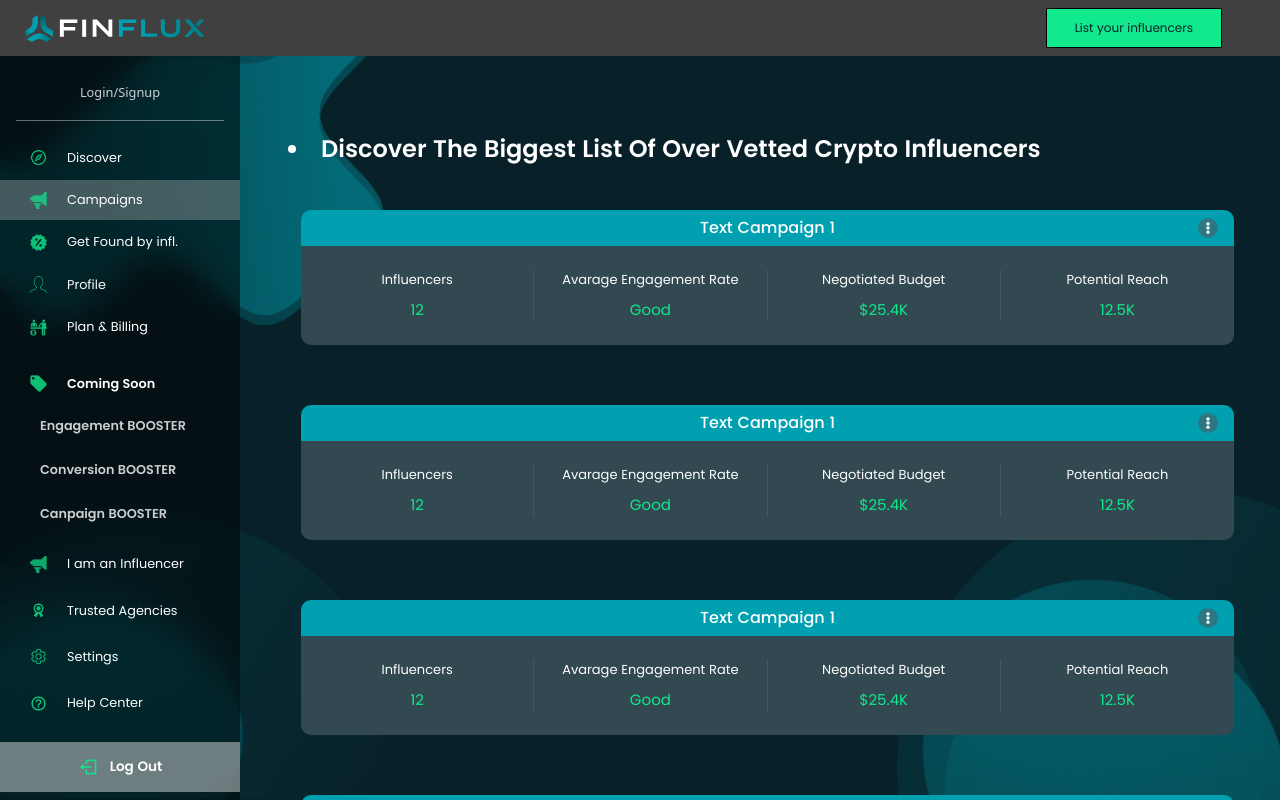
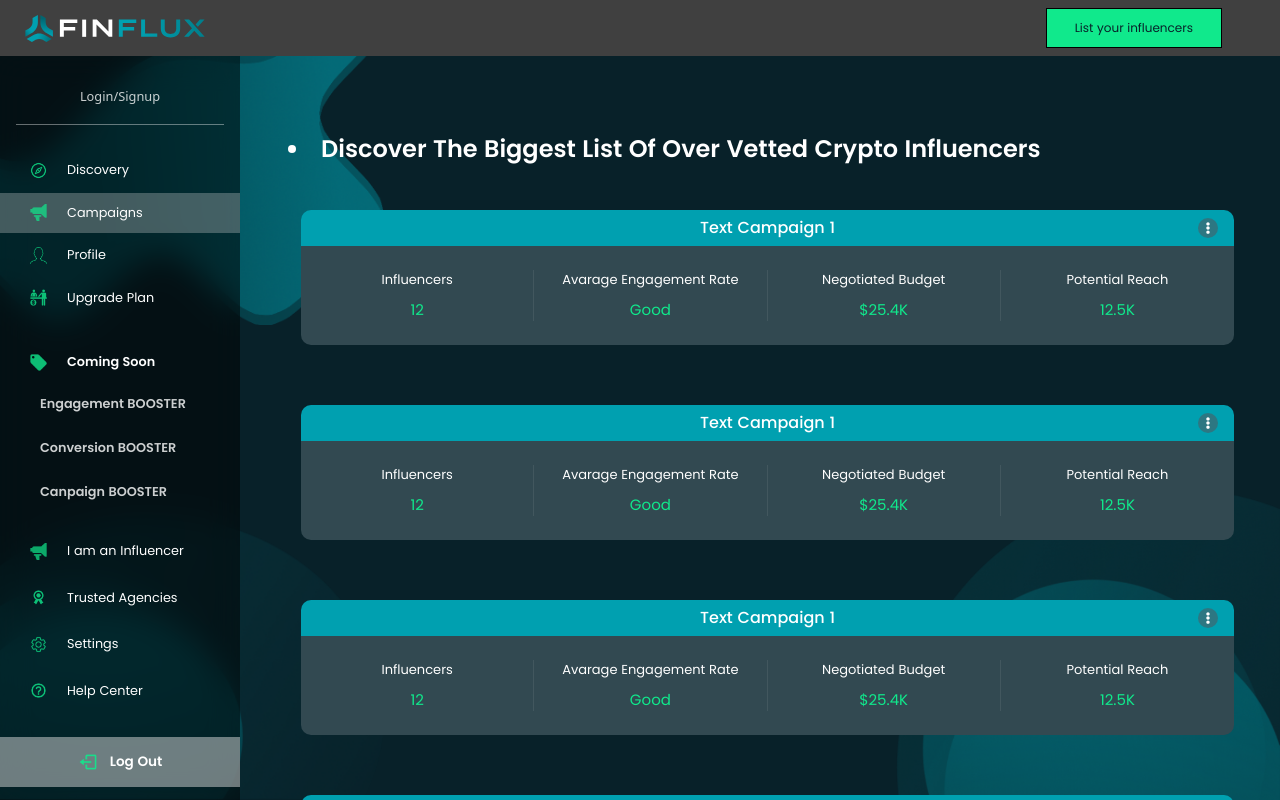
Before and after one commit to devlancer412/influx-frontend, a Next.js app: page /campaign in a window 1280 px wide. Built offline with nearby package versions, Linux system fonts and the light colour scheme.

Commit message:
finished

```diff
--- a/components/layout/MobileSidebar.tsx
+++ b/components/layout/MobileSidebar.tsx
@@ -10,7 +10,7 @@ type Props = {
 
 const menus: MenuProps[] = [
   {
-    title: 'Discover',
+    title: 'Discovery',
     iconUrl: '/icons/cover.png',
     url: '/',
   },
@@ -20,17 +20,12 @@ const menus: MenuProps[] = [
     url: '/campaign',
   },
   {
-    title: 'Get Found by infl.',
-    iconUrl: '/icons/foundbyinfl.png',
-    url: '/foundbyinfl',
-  },
-  {
     title: 'Profile',
     iconUrl: '/icons/profile.png',
     url: '/profile',
   },
   {
-    title: 'Plan & Billing',
+    title: 'Upgrade Plan',
     iconUrl: '/icons/planandbilling.png',
     url: '/planandbilling',
   },
--- a/components/layout/Sidebar.tsx
+++ b/components/layout/Sidebar.tsx
@@ -10,7 +10,7 @@ import { setBrand } from '../../store/slices/profileSlice';
 
 const menus: MenuProps[] = [
   {
-    title: 'Discover',
+    title: 'Discovery',
     iconUrl: '/icons/cover.png',
     url: '/',
   },
@@ -20,17 +20,12 @@ const menus: MenuProps[] = [
     url: '/campaign',
   },
   {
-    title: 'Get Found by infl.',
-    iconUrl: '/icons/foundbyinfl.png',
-    url: '/foundbyinfl',
-  },
-  {
     title: 'Profile',
     iconUrl: '/icons/profile.png',
     url: '/profile',
   },
   {
-    title: 'Plan & Billing',
+    title: 'Upgrade Plan',
     iconUrl: '/icons/planandbilling.png',
     url: '/planandbilling',
   },
```
